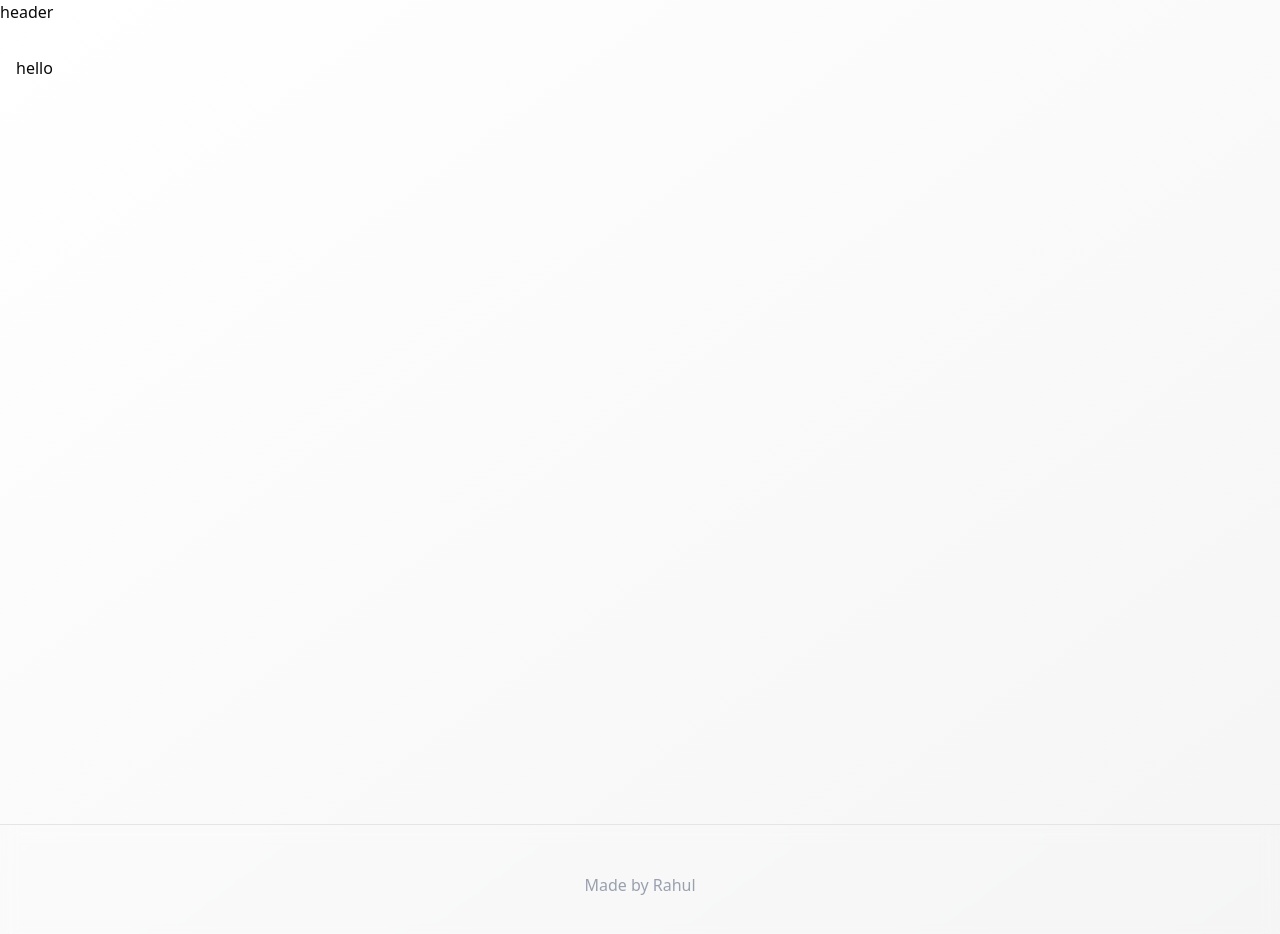
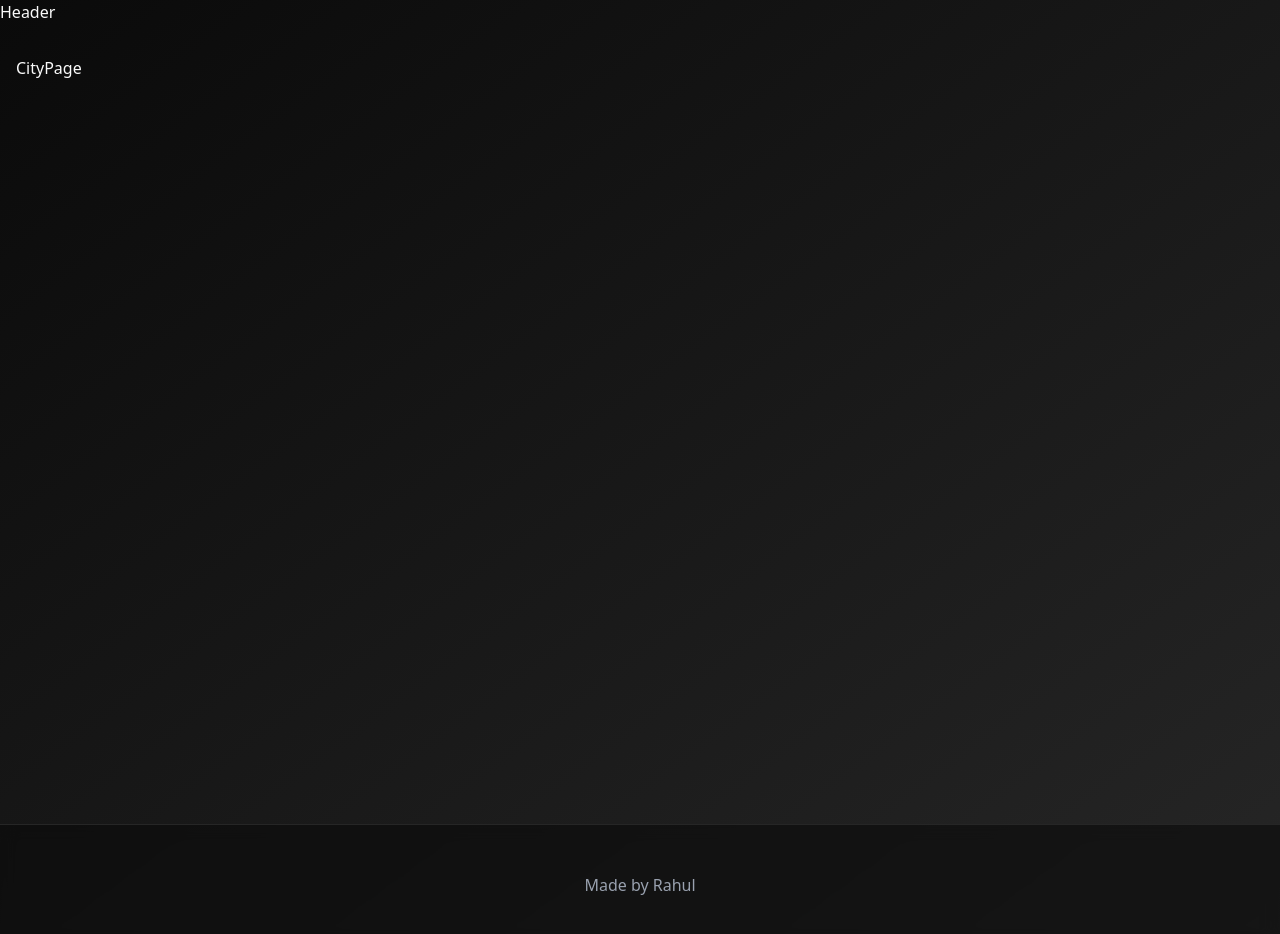
Before and after one commit to Rahulns21/klimate, a React (Vite) app: page /city/1 in a window 1280 px wide. Shown: the top 934 px of the page. Built offline with nearby package versions, Linux system fonts and the light colour scheme.

Commit message:
UI: Dark mode is now the primary theme

```diff
--- a/src/App.tsx
+++ b/src/App.tsx
@@ -1,13 +1,21 @@
 import './App.css'
-import { BrowserRouter } from "react-router-dom"
+import { BrowserRouter, Route, Routes } from "react-router-dom"
 import Layout from './components/layout';
+import { ThemeProvider } from './context/theme-provider';
+import WeatherDashboard from './pages/weather-dashboard';
+import CityPage from './pages/city-page';
 
 function App() {
   return (
     <BrowserRouter>
-      <Layout>
-        hello
-      </Layout>
+      <ThemeProvider defaultTheme='dark'>
+        <Layout>
+          <Routes>
+            <Route path='/' element={<WeatherDashboard />} />
+            <Route path='/city/:cityName' element={<CityPage />} />
+          </Routes>
+        </Layout>
+      </ThemeProvider>
     </BrowserRouter>
   );
 }
--- /dev/null
+++ b/src/components/header.tsx
@@ -0,0 +1,5 @@
+export default function Header() {
+    return <header>
+        Header
+    </header>
+}
--- a/src/components/layout.tsx
+++ b/src/components/layout.tsx
@@ -1,14 +1,16 @@
 import { PropsWithChildren } from "react";
+import Header from "./header";
 
 const Layout = ({children}: PropsWithChildren) => {
     return (
         <div className="bg-gradient-to-br from background to-muted">
-            header
+            <Header />
             <main className="min-h-screen container mx-auto px-4 py-8">
                 {children}
             </main>
             <footer className="border-t backdrop-blur">
-                <div className="container mx-auto px-4 py-12 text-center text-gray-400">
+                <div className="container mx-auto px-4 py-12
+                text-center text-gray-400 supports-[backdrop-filter]:bg-background/60">
                     <p>Made by Rahul</p>
                 </div>
             </footer>
--- /dev/null
+++ b/src/context/theme-provider.tsx
@@ -0,0 +1,73 @@
+import { createContext, useContext, useEffect, useState } from "react"
+
+type Theme = "dark" | "light" | "system"
+
+type ThemeProviderProps = {
+  children: React.ReactNode
+  defaultTheme?: Theme
+  storageKey?: string
+}
+
+type ThemeProviderState = {
+  theme: Theme
+  setTheme: (theme: Theme) => void
+}
+
+const initialState: ThemeProviderState = {
+  theme: "system",
+  setTheme: () => null,
+}
+
+const ThemeProviderContext = createContext<ThemeProviderState>(initialState)
+
+export function ThemeProvider({
+  children,
+  defaultTheme = "system",
+  storageKey = "vite-ui-theme",
+  ...props
+}: ThemeProviderProps) {
+  const [theme, setTheme] = useState<Theme>(
+    () => (localStorage.getItem(storageKey) as Theme) || defaultTheme
+  )
+
+  useEffect(() => {
+    const root = window.document.documentElement
+
+    root.classList.remove("light", "dark")
+
+    if (theme === "system") {
+      const systemTheme = window.matchMedia("(prefers-color-scheme: dark)")
+        .matches
+        ? "dark"
+        : "light"
+
+      root.classList.add(systemTheme)
+      return
+    }
+
+    root.classList.add(theme)
+  }, [theme])
+
+  const value = {
+    theme,
+    setTheme: (theme: Theme) => {
+      localStorage.setItem(storageKey, theme)
+      setTheme(theme)
+    },
+  }
+
+  return (
+    <ThemeProviderContext.Provider {...props} value={value}>
+      {children}
+    </ThemeProviderContext.Provider>
+  )
+}
+
+export const useTheme = () => {
+  const context = useContext(ThemeProviderContext)
+
+  if (context === undefined)
+    throw new Error("useTheme must be used within a ThemeProvider")
+
+  return context
+}
--- /dev/null
+++ b/src/pages/city-page.tsx
@@ -0,0 +1,5 @@
+export default function CityPage() {
+    return <div>
+        CityPage
+    </div>
+}
--- /dev/null
+++ b/src/pages/weather-dashboard.tsx
@@ -0,0 +1,5 @@
+export default function WeatherDashboard() {
+    return <div>
+        WeatherPage
+    </div>
+}
```
